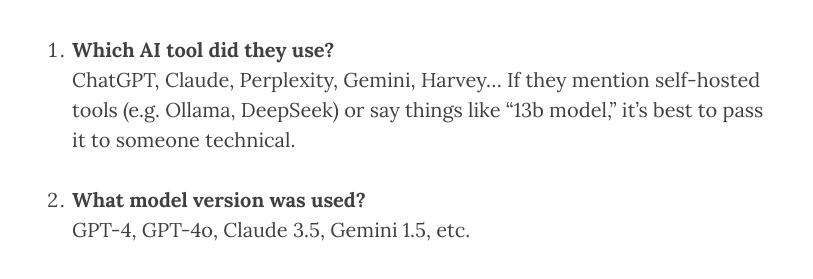
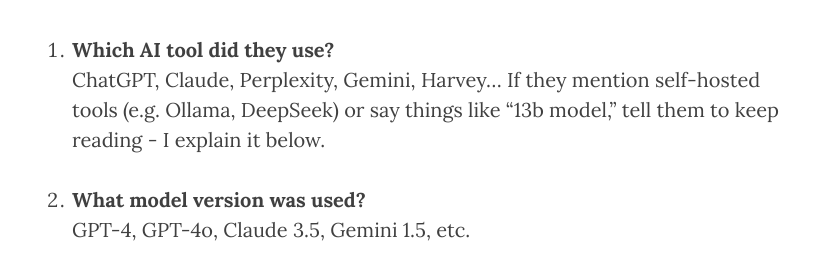
Before and after one commit to seanreillyesq/seanreillyesq.github.io, a Jekyll site: the page built from _posts/2025-06-30-ai-search-seo-what-marketers-should-ask.markdown, in a window 1280 px wide and 900 px high, scrolled down 1488 px. Shown: the part 193-472 px from the top of the window, without its empty margins (233-1046 px from the left). Built offline with Jekyll 4.4.1, drawn with Linux system fonts in a browser that asks for light colours; some of the changed text lies outside the part shown.

Commit message:
Fix first-person voice in AI search article

```diff
--- a/_posts/2025-06-30-ai-search-seo-what-marketers-should-ask.markdown
+++ b/_posts/2025-06-30-ai-search-seo-what-marketers-should-ask.markdown
@@ -36,7 +36,7 @@
 Here's a quick checklist to help surface the right context before we jump to conclusions:
 
 1. **Which AI tool did they use?**
-   ChatGPT, Claude, Perplexity, Gemini, Harvey... If they mention self-hosted tools (e.g. Ollama, DeepSeek) or say things like “13b model,” it’s best to pass it to someone technical.
+   ChatGPT, Claude, Perplexity, Gemini, Harvey... If they mention self-hosted tools (e.g. Ollama, DeepSeek) or say things like "13b model," tell them to keep reading - I explain it below.
 
 2. **What model version was used?**
    GPT-4, GPT-4o, Claude 3.5, Gemini 1.5, etc.
```
Also changed, not shown: other parts of _posts/2025-06-30-ai-search-seo-what-marketers-should-ask.markdown (+1 -1 lines).
